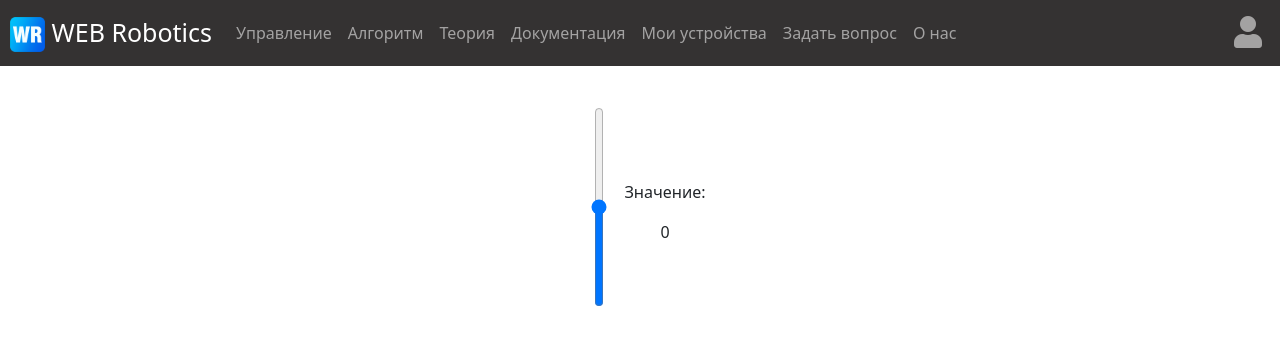
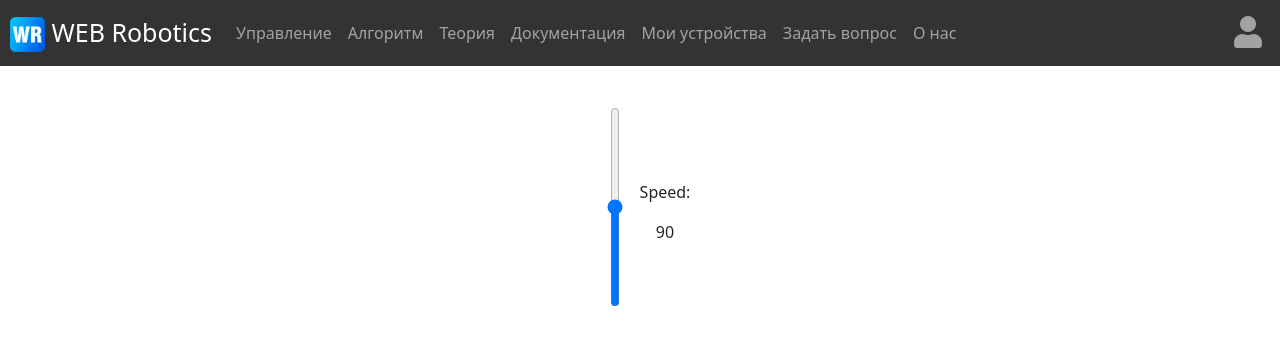
Before and after one commit to 4rch1nx/WEB-flask-LMS, a Flask app: page /control in a window 1280 px wide. Shown: the top 345 px of the page. Run offline with Flask 3, Linux system fonts and the light colour scheme.

Commit message:
speed control

```diff
--- a/main.py
+++ b/main.py
@@ -2,7 +2,6 @@ import requests
 from flask import Flask
 from flask import render_template, redirect, session, make_response, request, abort
 from flask_login import LoginManager, login_user, logout_user, login_required, current_user
-
 
 from data.users import User
 from data.devices import Devices
@@ -11,17 +10,18 @@ from forms.authorization import RegisterForm, LoginForm
 
 from constants import *
 
-
 app = Flask(__name__)
 app.config['SECRET_KEY'] = 'yandexlyceum_secret_key'
 
 login_manager = LoginManager()
 login_manager.init_app(app)
 
+
 @login_manager.user_loader
 def load_user(user_id):
     db_sess = db_session.create_session()
     return db_sess.query(User).get(user_id)
+
 
 @app.route('/register', methods=['GET', 'POST'])
 def register():
@@ -46,6 +46,7 @@ def register():
         return redirect('/login')
     return render_template('register.html', title='Регистрация', form=form, message="")
 
+
 @app.route('/login', methods=['GET', 'POST'])
 def login():
     form = LoginForm()
@@ -60,11 +61,13 @@ def login():
                                form=form)
     return render_template('login.html', title='Авторизация', form=form, message="")
 
+
 @app.route('/logout')
 @login_required
 def logout():
     logout_user()
     return redirect("/")
+
 
 def get_description():
     """
@@ -80,6 +83,7 @@ def get_description():
             i = i.strip()
         return description
 
+
 @app.route('/')
 @app.route('/main')
 def main():
@@ -90,6 +94,7 @@ def main():
     description = get_description()
     return render_template("main.html", description=description)
 
+
 @app.route("/toggle_led")
 def toggle_led():
     try:
@@ -97,6 +102,7 @@ def toggle_led():
         return response.text
     except requests.exceptions.RequestException:
         return "Error"
+
 
 @app.route("/check_status")
 def check_status():
@@ -107,33 +113,54 @@ def check_status():
     except requests.exceptions.RequestException:
         return "ESP8266 is Offline"
 
+
 @app.route('/control')
 def control():
     return render_template("control.html")
+
+
+@app.route("/set_speed", methods=["POST"])
+def set_speed():
+    speed = request.form.get("speed")
+    if speed is None or not speed.isdigit():
+        return "Invalid speed", 400
+
+    try:
+        response = requests.get(f"{ESP_IP}/servo?speed={speed}", timeout=2)
+        return response.text
+    except requests.exceptions.RequestException:
+        return "Error"
+
 
 @app.route('/algorithm')
 def algorithm():
     return render_template("algorithm.html")
 
+
 @app.route('/theory')
 def theory():
     return render_template("theory.html")
+
 
 @app.route('/documentation')
 def documentation():
     return render_template("documentation.html")
 
+
 @app.route('/devices')
 def devices():
     return render_template("devices.html")
+
 
 @app.route('/questions')
 def questions():
     return render_template("questions.html")
 
+
 @app.route('/about')
 def about():
     return render_template("about.html")
+
 
 # @app.route('/personalisation', methods=['GET', 'POST'])
 # def login():
--- a/templates/control.html
+++ b/templates/control.html
@@ -9,30 +9,6 @@
             height: 200px;
             padding: 0 5px;
             margin: 20px;
-        }
-
-        .vertical-slider::-webkit-slider-thumb {
-            width: 20px;
-            height: 20px;
-            border-radius: 50%;
-            background-color: #007bff;
-            cursor: pointer;
-        }
-
-        .vertical-slider::-moz-range-thumb {
-            width: 20px;
-            height: 20px;
-            border-radius: 50%;
-            background-color: #007bff;
-            cursor: pointer;
-        }
-
-        .vertical-slider::-ms-thumb {
-            width: 20px;
-            height: 20px;
-            border-radius: 50%;
-            background-color: #007bff;
-            cursor: pointer;
         }
 
         .slider-container {
@@ -47,22 +23,33 @@
             margin-top: 10px;
         }
     </style>
-</head>
-<body>
+
     <div class="slider-container">
-        <input type="range" min="-100" max="100" value="0" step="1" class="vertical-slider" orient="vertical">
+        <input type="range" id="speed-slider" min="0" max="180" value="90" step="1" class="vertical-slider">
         <div class="slider-label">
-            <p>Значение:</p>
-            <span id="slider-value">0</span>
+            <p>Speed:</p>
+            <span id="slider-value">90</span>
         </div>
     </div>
 
     <script>
-        const slider = document.querySelector('.vertical-slider');
+        const slider = document.getElementById('speed-slider');
         const sliderValue = document.getElementById('slider-value');
 
         slider.addEventListener('input', function() {
-            sliderValue.textContent = this.value;
+            let speed = this.value;
+            sliderValue.textContent = speed;
+
+            fetch('/set_speed', {
+                method: 'POST',
+                headers: {
+                    'Content-Type': 'application/x-www-form-urlencoded'
+                },
+                body: 'speed=' + speed
+            })
+            .then(response => response.text())
+            .then(data => console.log("Response:", data))
+            .catch(error => console.error("Error:", error));
         });
     </script>
 {% endblock %}
```
Also changed, not shown: 1 other file.
